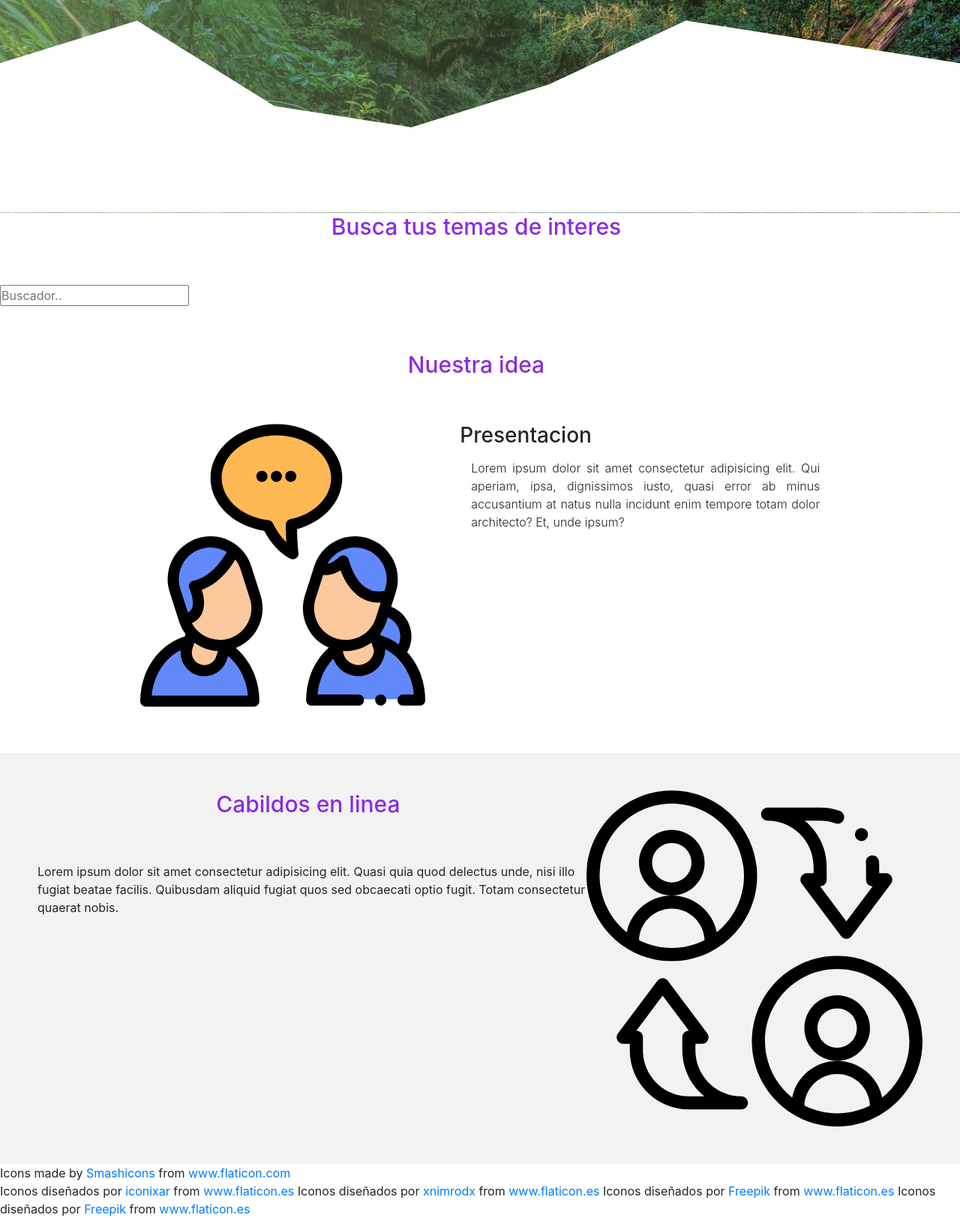
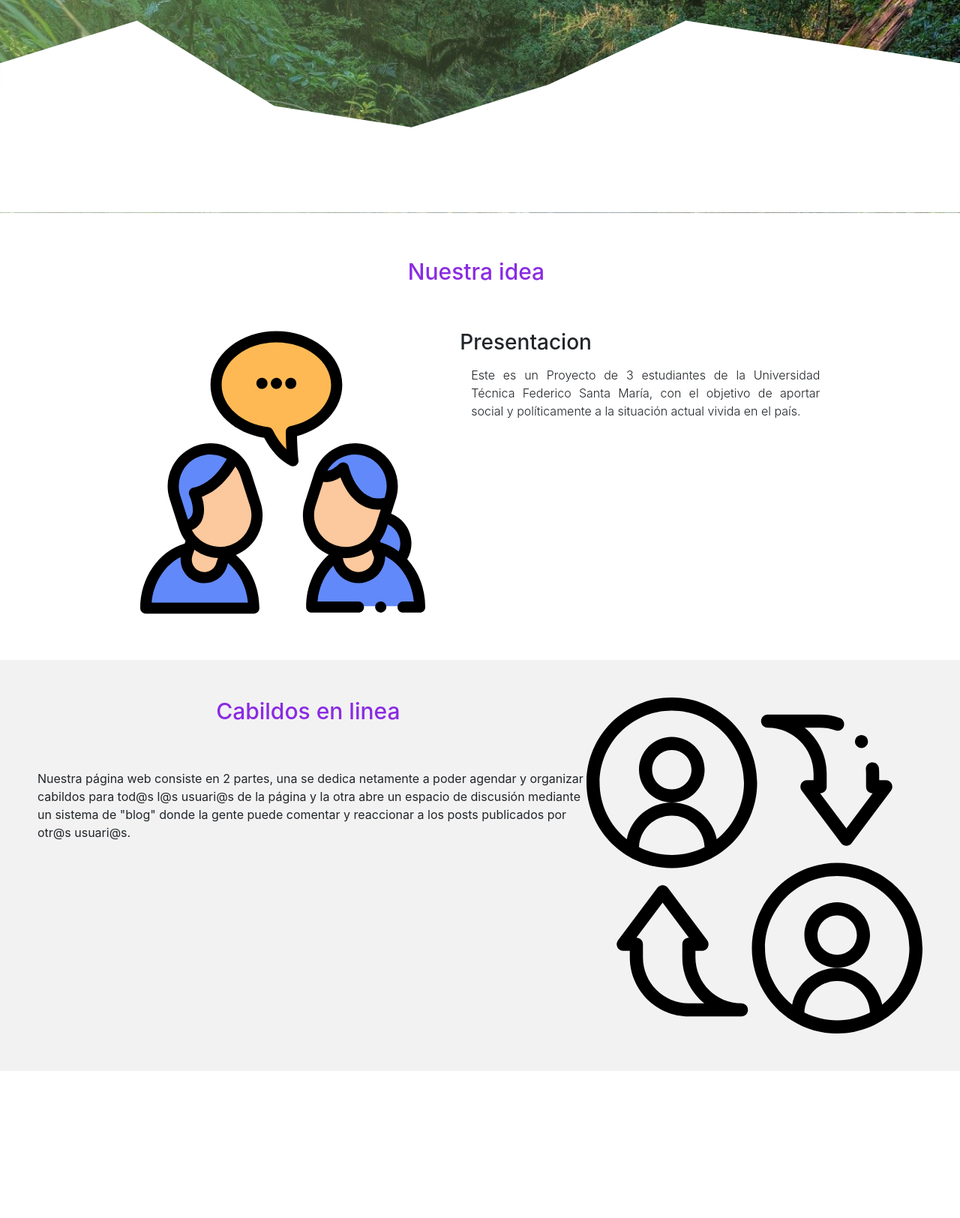
Before and after one commit to ChronaNavarrete/PROYECTO1, a Django app: page /index in a window 1280 px wide. Shown: the part 370-1994 px from the top of the page at 75% size. After the commit the page ends 1798 px from the top, so only its background shows below. Run offline with Django 3.2, Linux system fonts and the light colour scheme; some libraries are stand-ins or nearby versions.

Commit message:
ultimos detalles

```diff
--- a/respaldo/src/templates/index.html
+++ b/respaldo/src/templates/index.html
@@ -51,40 +51,23 @@
     </header>
 
     <main>
-        <section class="buscador-cabildos">
-            <h2 class="titulo">Busca tus temas de interes</h2>
-            <div class="buscador">
-                <input type="text" name="search" placeholder="Buscador..">
-                <div>
-                    <a action=""></a>
-                </div>
-            </div>
-
-        </section>
         <section class="contenedor sobre-nosotros">
             <h2 class="titulo">Nuestra idea</h2>
             <div class="contenedor-sobre-nosotros">
                 <img src="{% static 'img/que-habla-color.svg' %}" alt="img" class="imagen-sobre-nosotros">
                 <div class="contenido-textos">
                     <h3>Presentacion</h3>
-                    <p>Lorem ipsum dolor sit amet consectetur adipisicing elit. Qui aperiam, ipsa, dignissimos iusto, quasi error ab minus accusantium at natus nulla incidunt enim tempore totam dolor architecto? Et, unde ipsum?</p>
+                    <p>Este es un Proyecto de 3 estudiantes de la Universidad Técnica Federico Santa María, con el objetivo de aportar social y políticamente a la situación actual vivida en el país.</p>
                 </div>
             </div>
         </section>
         <section class="contenedor-cabildos">
             <div class="contenido-cabildos">
                 <h2 class="titulo">Cabildos en linea</h2>
-                <p>Lorem ipsum dolor sit amet consectetur adipisicing elit. Quasi quia quod delectus unde, nisi illo fugiat beatae facilis. Quibusdam aliquid fugiat quos sed obcaecati optio fugit. Totam consectetur quaerat nobis.</p>
+                <p>Nuestra página web consiste en 2 partes, una se dedica netamente a poder agendar y organizar cabildos para tod@s l@s usuari@s de la página y la otra abre un espacio de discusión mediante un sistema de "blog" donde la gente puede comentar y reaccionar a los posts publicados por otr@s usuari@s.</p>
             </div>
             <img src="{% static 'img/interaccion-usuarios.svg'%}" alt="" class="imagen-cabildos-interaccion">
         </section>
     </main>
 </body>
 </html>
-
-
-<div>Icons made by <a href="https://www.flaticon.com/authors/smashicons" title="Smashicons">Smashicons</a> from <a href="https://www.flaticon.com/" title="Flaticon">www.flaticon.com</a></div>
-Iconos diseñados por <a href="https://www.flaticon.es/autores/iconixar" title="iconixar">iconixar</a> from <a href="https://www.flaticon.es/" title="Flaticon"> www.flaticon.es</a>
-Iconos diseñados por <a href="https://www.flaticon.es/icono-gratis/conversacion_2270773?term=conversacion&page=3&position=16" title="xnimrodx">xnimrodx</a> from <a href="https://www.flaticon.es/" title="Flaticon"> www.flaticon.es</a>
-Iconos diseñados por <a href="http://www.freepik.com/" title="Freepik">Freepik</a> from <a href="https://www.flaticon.es/" title="Flaticon"> www.flaticon.es</a>
-Iconos diseñados por <a href="https://www.flaticon.es/autores/freepik" title="Freepik">Freepik</a> from <a href="https://www.flaticon.es/" title="Flaticon"> www.flaticon.es</a>
```
Also changed, not shown: respaldo/src/templates/perfil.html (+0 -12 lines), respaldo/src/db.sqlite3, respaldo/src/posts/migrations/0011_auto_20210112_2213.py (added).
